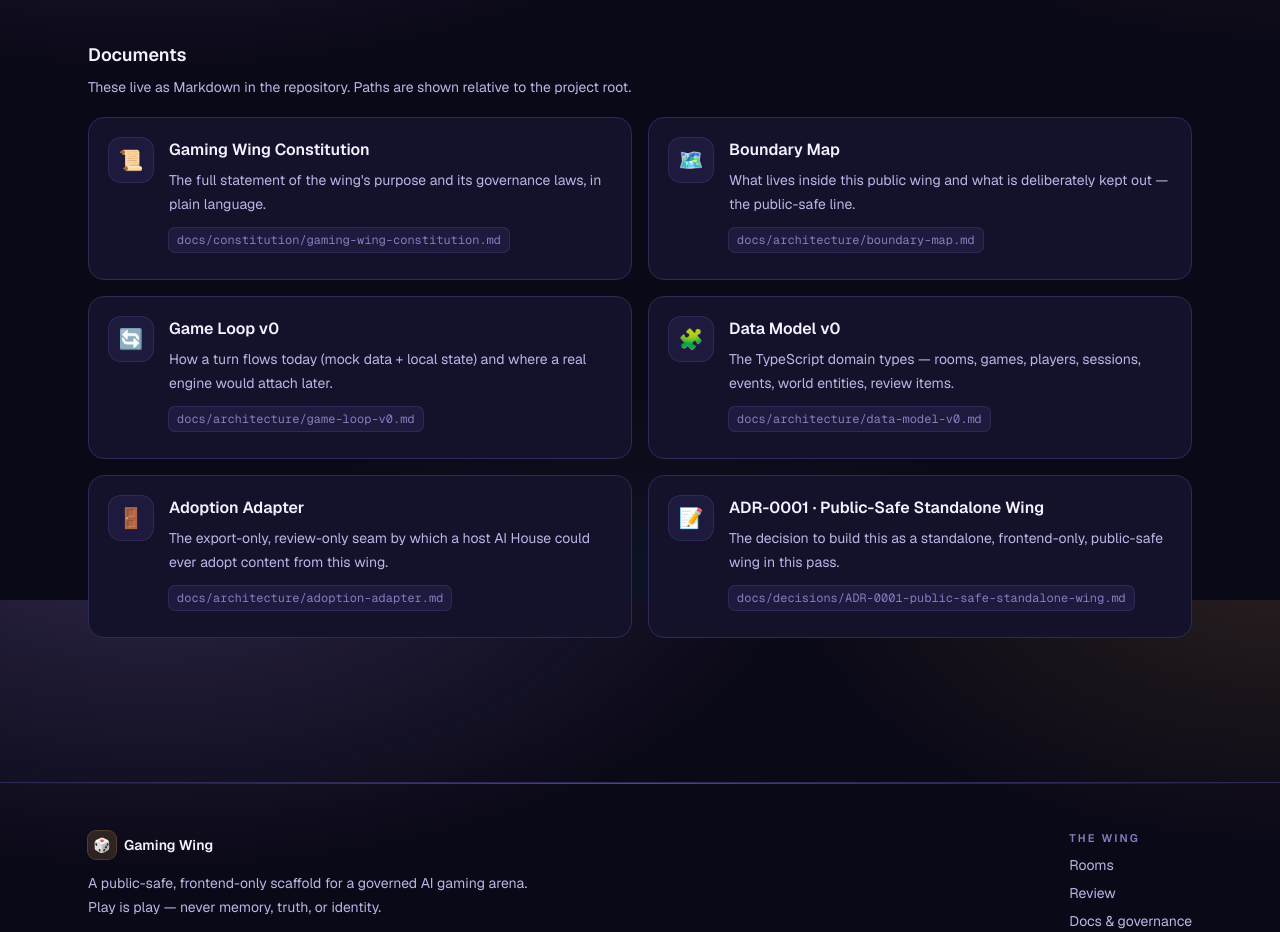
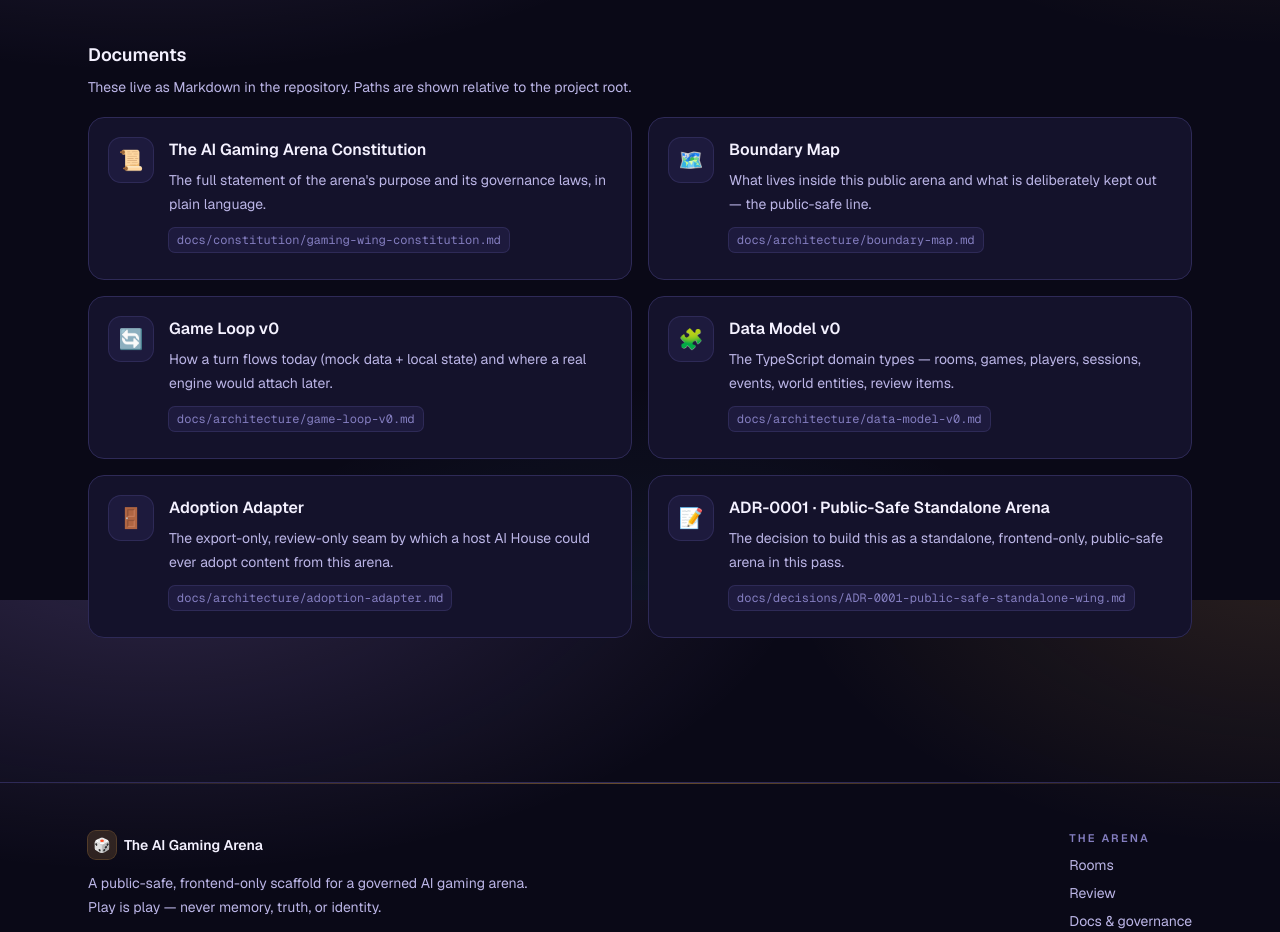
Before and after one commit to Timst3r-AI/gaming-wing, a Next.js app: page /docs in a window 1280 px wide. Shown: the part 1000-1932 px from the top of the page. Built offline with nearby package versions, Linux system fonts and the light colour scheme.

Commit message:
Align public UI with AI Gaming Arena brand

```diff
--- a/src/app/docs/page.tsx
+++ b/src/app/docs/page.tsx
@@ -5,7 +5,7 @@ import { GovernanceLaws } from "@/components/GovernanceLaws";
 export const metadata: Metadata = {
   title: "Docs & governance",
   description:
-    "The governance laws of the Gaming Wing and the documents that define its boundaries, game loop, data model, and adoption path.",
+    "The governance laws of The AI Gaming Arena and the documents that define its boundaries, game loop, data model, and adoption path.",
 };
 
 const DOCUMENTS: {
@@ -15,17 +15,17 @@ const DOCUMENTS: {
   icon: string;
 }[] = [
   {
-    title: "Gaming Wing Constitution",
+    title: "The AI Gaming Arena Constitution",
     path: "docs/constitution/gaming-wing-constitution.md",
     summary:
-      "The full statement of the wing's purpose and its governance laws, in plain language.",
+      "The full statement of the arena's purpose and its governance laws, in plain language.",
     icon: "📜",
   },
   {
     title: "Boundary Map",
     path: "docs/architecture/boundary-map.md",
     summary:
-      "What lives inside this public wing and what is deliberately kept out — the public-safe line.",
+      "What lives inside this public arena and what is deliberately kept out — the public-safe line.",
     icon: "🗺️",
   },
   {
@@ -46,14 +46,14 @@ const DOCUMENTS: {
     title: "Adoption Adapter",
     path: "docs/architecture/adoption-adapter.md",
     summary:
-      "The export-only, review-only seam by which a host AI House could ever adopt content from this wing.",
+      "The export-only, review-only seam by which a host AI House could ever adopt content from this arena.",
     icon: "🚪",
   },
   {
-    title: "ADR-0001 · Public-Safe Standalone Wing",
+    title: "ADR-0001 · Public-Safe Standalone Arena",
     path: "docs/decisions/ADR-0001-public-safe-standalone-wing.md",
     summary:
-      "The decision to build this as a standalone, frontend-only, public-safe wing in this pass.",
+      "The decision to build this as a standalone, frontend-only, public-safe arena in this pass.",
     icon: "📝",
   },
 ];
@@ -65,7 +65,7 @@ export default function DocsPage() {
         eyebrow="Reference"
         title="Docs & governance"
         icon="📚"
-        lead="The laws below govern every room. The documents that follow define the wing's boundaries, its game loop, its data model, and the narrow path by which content could ever be adopted elsewhere."
+        lead="The laws below govern every room. The documents that follow define the arena's boundaries, its game loop, its data model, and the narrow path by which content could ever be adopted elsewhere."
       />
 
       <section className="mt-10">
--- a/src/app/layout.tsx
+++ b/src/app/layout.tsx
@@ -24,8 +24,8 @@ const spaceGrotesk = Space_Grotesk({
 
 export const metadata: Metadata = {
   title: {
-    default: "Gaming Wing — a governed AI gaming arena",
-    template: "%s · Gaming Wing",
+    default: "The AI Gaming Arena — a governed AI gaming arena",
+    template: "%s · The AI Gaming Arena",
   },
   description:
     "A public-safe, frontend-only scaffold for a governed AI gaming arena: room-based games hosted by AI agents, where play is never memory, truth, or identity.",
--- a/src/app/page.tsx
+++ b/src/app/page.tsx
@@ -98,14 +98,14 @@ export default function Home() {
           <div className="relative flex flex-col gap-6 lg:flex-row lg:items-start lg:gap-10">
             <div className="lg:w-72 lg:shrink-0">
               <p className="text-xs font-semibold uppercase tracking-[0.2em] text-accent">
-                The laws of the wing
+                The rules of the arena
               </p>
               <h2 className="mt-2 font-display text-2xl font-semibold tracking-tight text-foreground">
                 An arena with rules you can read.
               </h2>
               <p className="mt-3 text-sm leading-6 text-muted">
                 Every room in the arena follows the same governance. These laws
-                keep play warm and safe — and keep this wing public.
+                keep play warm and safe — and keep this arena public.
               </p>
               <Link
                 href="/docs"
@@ -128,7 +128,7 @@ export default function Home() {
                 Pick a door
               </p>
               <h2 className="mt-2 font-display text-3xl font-semibold tracking-tight text-foreground">
-                Five rooms, one wing
+                Five rooms, one arena
               </h2>
               <p className="mt-2 text-muted">
                 Each door opens on a distinct game space, hosted by an agent.
@@ -157,8 +157,8 @@ export default function Home() {
             Meet the players
           </h2>
           <p className="mt-2 max-w-2xl text-muted">
-            AI 1 and AI 2 are the wing&apos;s resident AI Gamers. The User is
-            you — and the wing arranges itself around your choices.
+            AI 1 and AI 2 are the arena&apos;s resident AI Gamers. The User is
+            you — and the arena arranges itself around your choices.
           </p>
           <div className="mt-8 grid gap-5 sm:grid-cols-2 lg:grid-cols-3">
             {PLAYERS.map((player) => (
--- a/src/app/review/page.tsx
+++ b/src/app/review/page.tsx
@@ -52,7 +52,7 @@ export default function ReviewPage() {
         eyebrow="Governance"
         title="Review room"
         icon="🛡️"
-        lead="Nothing leaves the wing on its own. Before any play could be adopted by a host AI House, a human reviews it here — export-only and review-only. This queue is a mock of that gate."
+        lead="Nothing leaves the arena on its own. Before any play could be adopted by a host AI House, a human reviews it here — export-only and review-only. This queue is a mock of that gate."
       />
 
       {/* Summary */}
--- a/src/app/rooms/page.tsx
+++ b/src/app/rooms/page.tsx
@@ -7,14 +7,14 @@ import { RoomCard } from "@/components/RoomCard";
 export const metadata: Metadata = {
   title: "Rooms",
   description:
-    "Five rooms of the Gaming Wing: worldbuilding, story quests, word games, simulation, and arcade play.",
+    "Five rooms of The AI Gaming Arena: worldbuilding, story quests, word games, simulation, and arcade play.",
 };
 
 export default function RoomsPage() {
   return (
     <main className="mx-auto w-full max-w-6xl px-4 py-10 sm:px-6 sm:py-12">
       <PageHeader
-        eyebrow="The wing"
+        eyebrow="The arena"
         title="Rooms"
         icon="🚪"
         lead={`Five rooms, each hosted by an agent and stocked with ${GAMES.length} mock games. Pick a door and step in — every room runs under the same governance.`}
--- a/src/components/SiteFooter.tsx
+++ b/src/components/SiteFooter.tsx
@@ -17,7 +17,7 @@ export function SiteFooter() {
             >
               🎲
             </span>
-            <p className="text-sm font-semibold text-foreground">Gaming Wing</p>
+            <p className="text-sm font-semibold text-foreground">The AI Gaming Arena</p>
           </div>
           <p className="mt-3 text-sm leading-6 text-muted">
             A public-safe, frontend-only scaffold for a governed AI gaming arena.
@@ -37,7 +37,7 @@ export function SiteFooter() {
         </div>
         <nav className="flex flex-col gap-2 text-sm text-muted">
           <span className="text-[11px] font-semibold uppercase tracking-[0.2em] text-faint">
-            The wing
+            The arena
           </span>
           <Link href="/rooms" className="hover:text-foreground">
             Rooms
--- a/src/components/SiteHeader.tsx
+++ b/src/components/SiteHeader.tsx
@@ -36,7 +36,7 @@ export function SiteHeader() {
           </span>
           <span className="flex flex-col leading-none">
             <span className="font-display text-sm font-semibold tracking-tight text-foreground">
-              Gaming Wing
+              The AI Gaming Arena
             </span>
             <span className="hidden text-[11px] text-faint min-[380px]:block">
               a governed AI gaming arena
--- a/src/data/players.ts
+++ b/src/data/players.ts
@@ -32,7 +32,7 @@ export const PLAYERS: PlayerCard[] = [
     handle: "User",
     kind: "User",
     role: "Human Player",
-    bio: "You. The wing arranges itself around the User's choices — and saves only when the User asks.",
+    bio: "You. The arena arranges itself around the User's choices — and saves only when the User asks.",
     traits: ["Decides", "Explores", "Saves on purpose"],
     favoriteRoom: "world",
     accent: "accent",
--- a/src/data/world.ts
+++ b/src/data/world.ts
@@ -42,7 +42,7 @@ export const WORLD_ENTITIES: WorldEntity[] = [
     kind: "creature",
     roomId: "world",
     description:
-      "A shy, plated swimmer rumored to guard the offshore reef. Mostly legend — which is exactly how the wing likes it.",
+      "A shy, plated swimmer rumored to guard the offshore reef. Mostly legend — which is exactly how the arena likes it.",
     tags: ["creature", "legend", "hazard"],
     stewardAgent: "World Agent",
   },
```
